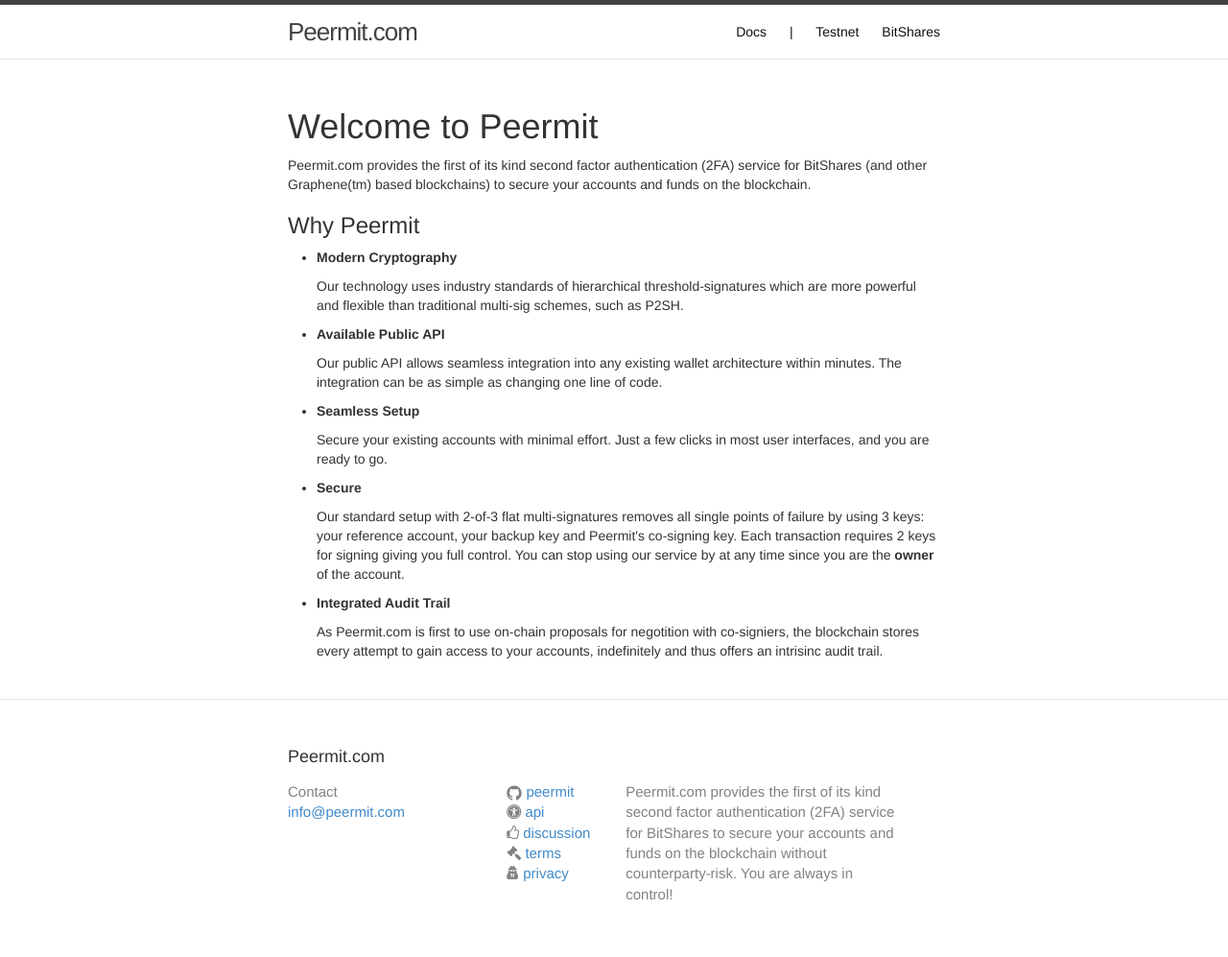
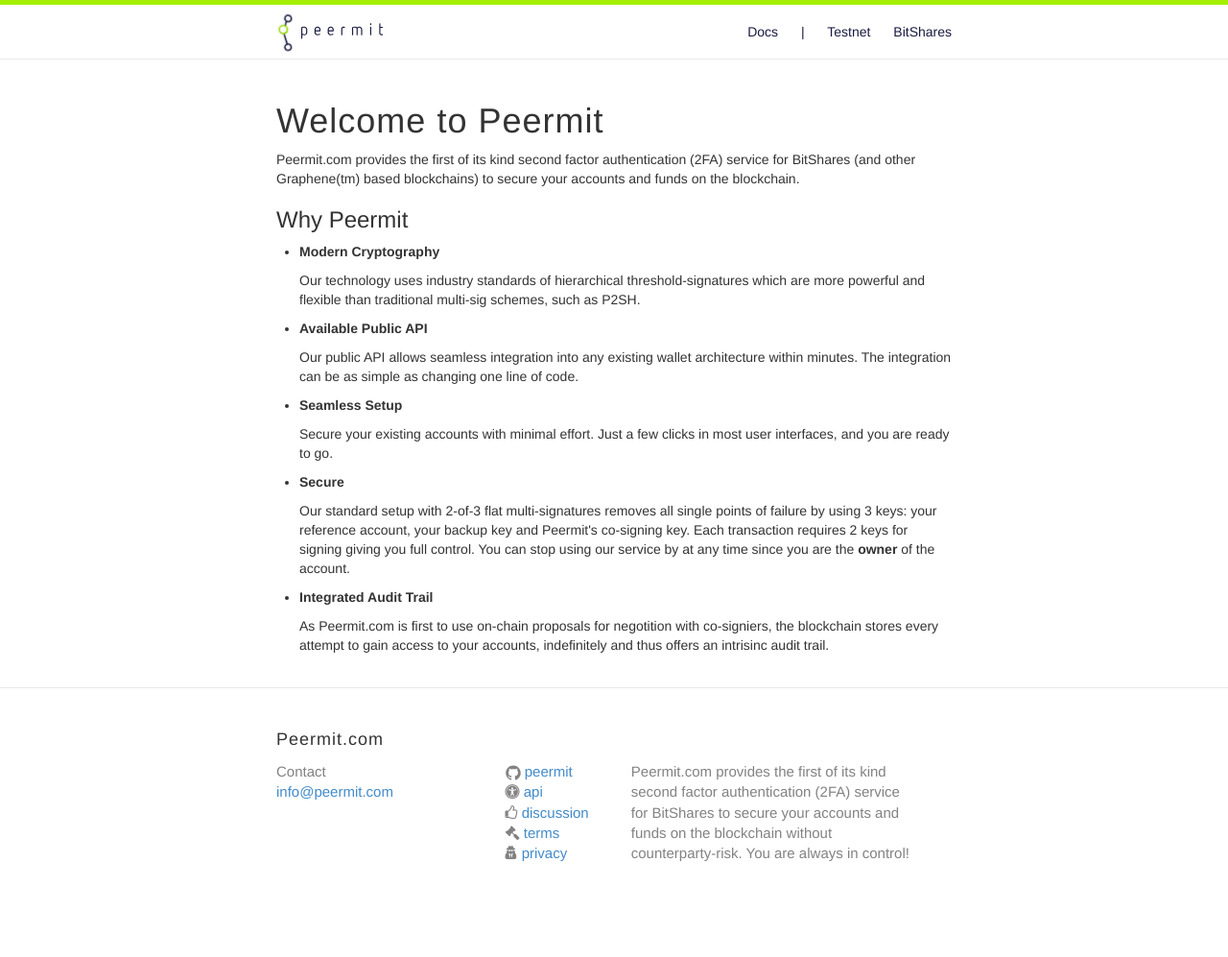
Before and after one commit to peermit/peermit.github.io, a Jekyll site: the page built from index.html, in a window 1280 px wide. Shown: the whole page at 96% size. Built offline with Jekyll 4.4.1, drawn with Linux system fonts in a browser that asks for light colours; nearby versions of some CDN libraries; after the commit the page ends 946 px from its top, so only the background shows below that.

Commit message:
design overhaul - starting point

```diff
--- a/_includes/head.html
+++ b/_includes/head.html
@@ -13,6 +13,7 @@
   <link rel='stylesheet' href='/css/bootstrap-responsive.min.css'>
   <link rel='stylesheet' href='/css/bootstrap-theme.min.css'>
   <link rel='stylesheet' href='//maxcdn.bootstrapcdn.com/font-awesome/4.6.1/css/font-awesome.min.css'>
+  <link href='https://fonts.googleapis.com/css?family=Source+Sans+Pro:400,200,700,300' rel='stylesheet' type='text/css'>
   <script src='http://ajax.googleapis.com/ajax/libs/jquery/1/jquery.min.js'></script>
   <script src='/js/bootstrap.js'></script>
   <script src='/js/lib/angular/angular.js'></script>
--- a/_includes/header.html
+++ b/_includes/header.html
@@ -2,7 +2,7 @@
 
   <div class="wrapper">
 
-    <a class="site-title" href="{{ site.baseurl }}/">{{ site.title }}</a>
+    <a class="site-title" href="{{ site.baseurl }}/"><img width="112" src="/img/peermit-logo.svg" ></a>
 
     <nav class="site-nav">
       <a href="#" class="menu-icon">
--- a/_sass/_base.scss
+++ b/_sass/_base.scss
@@ -23,6 +23,7 @@
     -o-font-feature-settings: "kern" 1;
     font-feature-settings: "kern" 1;
     font-kerning: normal;
+    font-family: 'Source Sans Pro', sans-serif;
 }
 
 
--- a/_sass/_layout.scss
+++ b/_sass/_layout.scss
@@ -2,7 +2,7 @@
  * Site header
  */
 .site-header {
-    border-top: 5px solid $grey-color-dark;
+    border-top: 5px solid $brand-color;
     border-bottom: 1px solid $grey-color-light;
     min-height: 56px;
 
--- a/css/main.scss
+++ b/css/main.scss
@@ -6,17 +6,17 @@
 
 
 // Our variables
-$base-font-family: "Helvetica Neue", Helvetica, Arial, sans-serif;
+$base-font-family: 'Source Sans Pro', sans-serif;
 $base-font-size:   16px;
-$base-font-weight: 400;
+$base-font-weight: 300;
 $small-font-size:  $base-font-size * 0.875;
-$base-line-height: 1.5;
+$base-line-height: 1.75;
 
-$spacing-unit:     30px;
+$spacing-unit:     24px;
 
-$text-color:       #111;
-$background-color: #fdfdfd;
-$brand-color:      #2a7ae2;
+$text-color:       #1A1B41;
+$background-color: #ECF0F1;
+$brand-color:      #A4EF05;
 
 $grey-color:       #828282;
 $grey-color-light: lighten($grey-color, 40%);
@@ -51,3 +51,9 @@
         "layout",
         "syntax-highlighting"
 ;
+
+
+h1, h2 {
+  font-weight: 100;
+  letter-spacing: 1px;
+}
```
Also changed, not shown: img/peermit-logo.svg (added).
